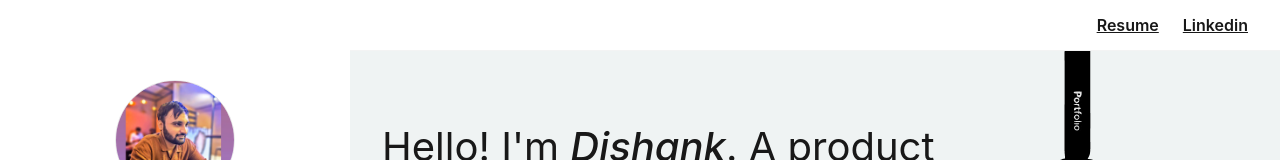
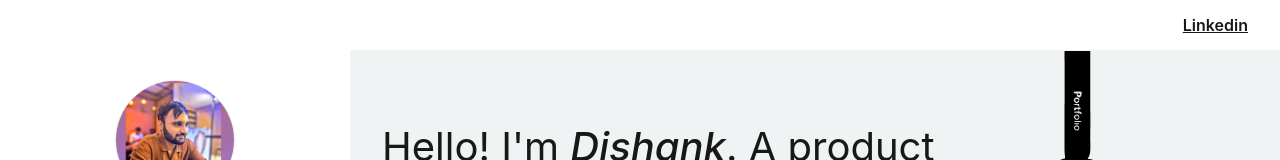
Before and after one commit to dishankchouhan/personal-portfolio, a plain HTML site: page index.html in a window 1280 px wide. Shown: the top 160 px of the page. Drawn offline with Linux system fonts and the light colour scheme.

Commit message:
Remove resume link from header navigation

```diff
--- a/index.html
+++ b/index.html
@@ -78,7 +78,7 @@
             <!-- <h2 class="header-title">Dishank Chauhan</h2> -->
            <div class="header-nav">
   <!-- <span class="nav-item">Resume</span> -->
-   <a href="https://drive.google.com/file/d/1j8w3srGJQQPyJRMQDu3S43sgGevt711m/view?usp=sharing"  target="_blank" rel="noopener" class="nav-item">Resume</a>
+   <!-- <a href="https://drive.google.com/file/d/1j8w3srGJQQPyJRMQDu3S43sgGevt711m/view?usp=sharing"  target="_blank" rel="noopener" class="nav-item">Resume</a> -->
   <a href="https://www.linkedin.com/in/dishankc" target="_blank" rel="noopener" class="nav-item">Linkedin</a>
 </div>
           </div>
```
